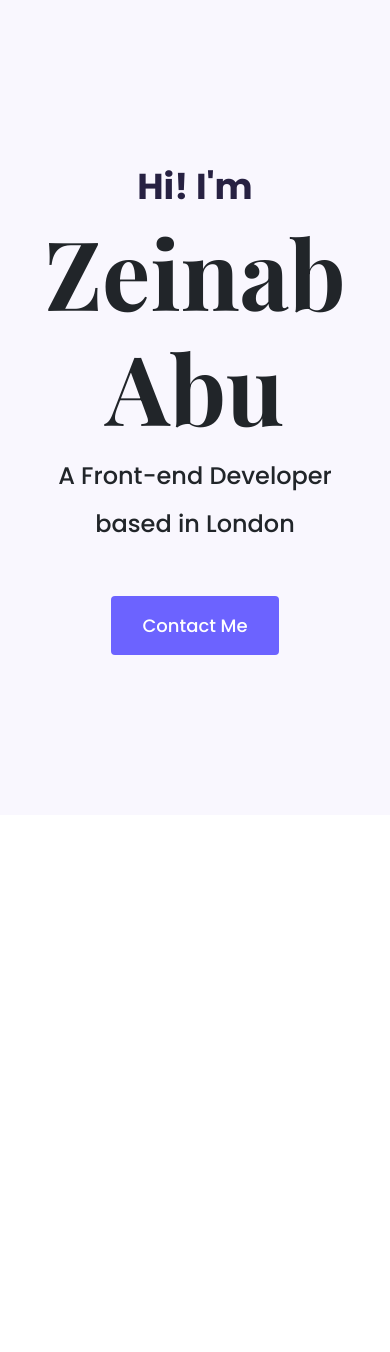
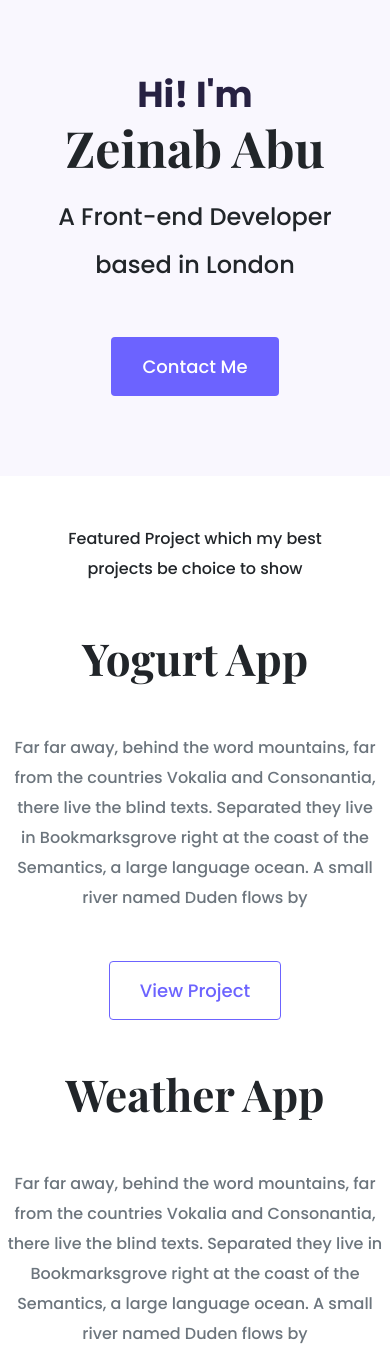
Before and after one commit to Zenny-Aledeh/Main-Portfolio-Project, a plain HTML site: page index.html in a window 390 px wide. Shown: the top 1352 px of the page. Before the commit the page ends 844 px from the top, so only its background shows below. Drawn offline with nearby package versions, Linux system fonts and the light colour scheme.

Commit message:
Added content to homepage

```diff
--- a/index.html
+++ b/index.html
@@ -38,5 +38,66 @@
         <a href="#" class="btn btn-branding">Contact Me</a>
       </div>
     </div>
+    <p class="text-center m-5">
+      Featured Project which my best projects be choice to show
+    </p>
+    <div class="container">
+      <div class="row mb-5">
+        <div class="col d-none d-lg-block">
+          <img src="images/yogurt.png" class="img-fluid" alt="" />
+        </div>
+        <div class="col">
+          <div class="project-description">
+            <h2 class="mb-5">Yogurt App</h2>
+            <p class="mb-5 text-muted">
+              Far far away, behind the word mountains, far from the countries
+              Vokalia and Consonantia, there live the blind texts. Separated
+              they live in Bookmarksgrove right at the coast of the Semantics, a
+              large language ocean. A small river named Duden flows by
+            </p>
+            <a href="#" class="btn btn-main">View Project</a>
+          </div>
+        </div>
+      </div>
+    </div>
+
+      <div class="row mb-5">
+
+        <div class="col">
+          <div class="project-description">
+            <h2 class="mb-5">Weather App</h2>
+            <p class="mb-5 text-muted">
+              Far far away, behind the word mountains, far from the countries
+              Vokalia and Consonantia, there live the blind texts. Separated
+              they live in Bookmarksgrove right at the coast of the Semantics, a
+              large language ocean. A small river named Duden flows by
+            </p>
+            <a href="#" class="btn btn-main">View Project</a>
+          </div>
+        </div>
+        <div class="col d-none d-lg-block">
+          <img src="images/weather.png" class="img-fluid" alt="" />
+        </div>
+      </div>
+    </div>
+
+      <div class="row mb-5">
+        <div class="col d-none d-lg-block">
+          <img src="images/dictionary.png" class="img-fluid" alt="" />
+        </div>
+        <div class="col">
+          <div class="project-description">
+            <h2 class="mb-5">Dictionary App</h2>
+            <p class="mb-5 text-muted">
+              Far far away, behind the word mountains, far from the countries
+              Vokalia and Consonantia, there live the blind texts. Separated
+              they live in Bookmarksgrove right at the coast of the Semantics, a
+              large language ocean. A small river named Duden flows by
+            </p>
+            <a href="#" class="btn btn-main">View Project</a>
+          </div>
+        </div>
+      </div>
+    </div>
   </body>
 </html>
--- a/src/styles.css
+++ b/src/styles.css
@@ -21,11 +21,18 @@ h6 {
 
 h1 {
   font-size: 96px;
+  line-height: 1.5;
+}
+
+h2 {
+  font-size: 64px;
 }
 
 p {
   font-family: var(--body-font);
   font-weight: normal;
+  font-size: 16px;
+  line-height: 30px;
 }
 
 .first-box {
@@ -56,3 +63,36 @@ p {
   line-height: 27px;
   padding: 15px 30px;
 }
+
+.btn-main {
+  border-radius: 4px;
+  font-size: 18px;
+  line-height: 27px;
+  padding: 15px 30px;
+  color: var(--first-color);
+  border: 1px solid var(--first-color);
+}
+
+.project-description {
+  padding: 120px 60px;
+}
+
+@media (max-width: 900px) {
+  h1 {
+    font-size: 50px;
+    line-height: 1.5;
+  }
+
+  h2 {
+    font-size: 44px;
+  }
+
+  .first-box {
+    padding: 80px 20px;
+  }
+
+  .project-description {
+    padding: 0;
+    text-align: center;
+  }
+}
```
Also changed, not shown: images/Yogurt.png (added), images/dictionary.png (added), images/weather.png (added).
